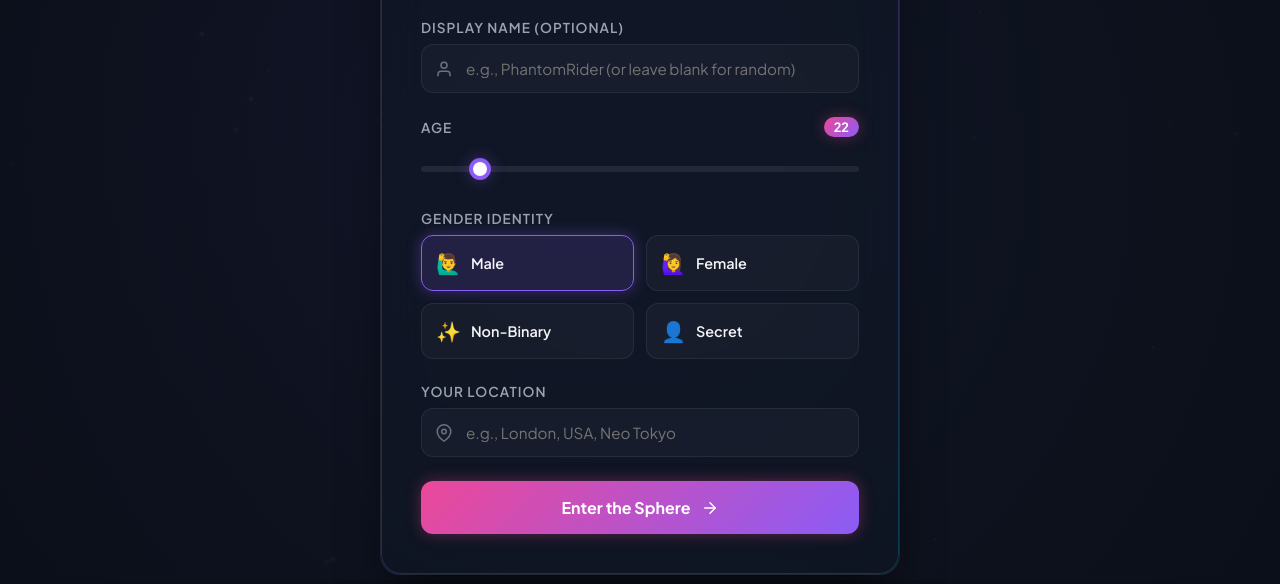
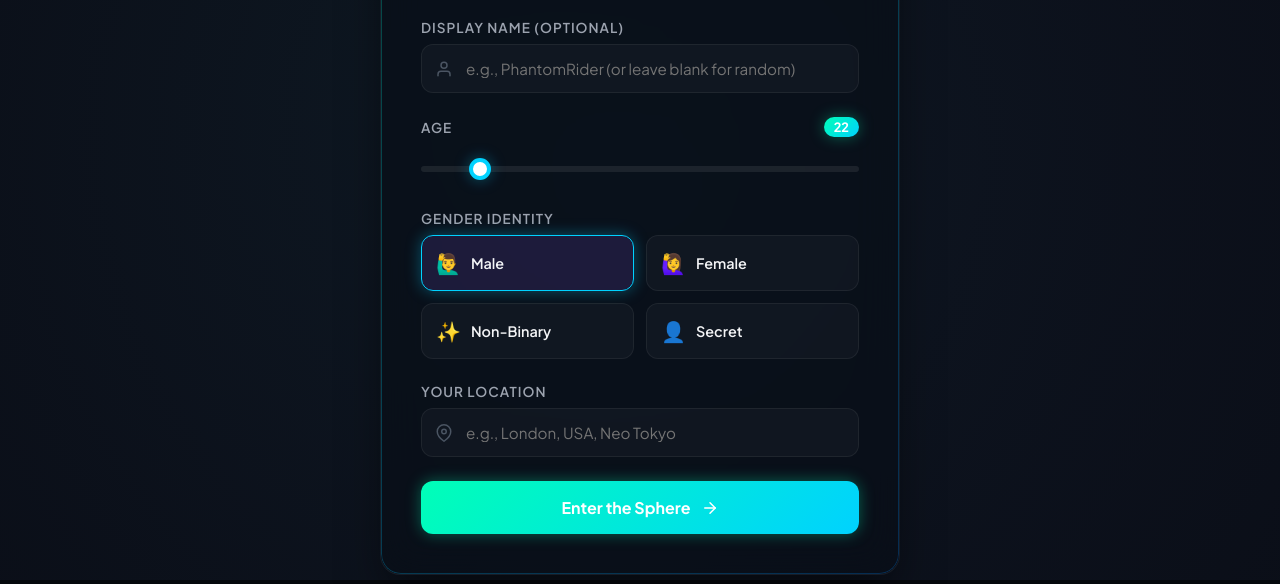
Before and after one commit to vsagar225225/ghostwire, a website: page public/index.html in a window 1280 px wide. Shown: the part 220-804 px from the top of the page. Drawn offline with nearby package versions, Linux system fonts and the light colour scheme; no server answers.

Commit message:
Implement profile reset triggers, fix location autocomplete dropdown stacking, and upgrade styling to Midnight Cyber-Emerald & Neon Cyan

```diff
--- a/public/css/style.css
+++ b/public/css/style.css
@@ -3,27 +3,27 @@
    ========================================================================== */
 
 :root {
-  /* Futuristic Dark Slate & Purple Color Palette */
-  --bg-space: #0b0f19;
-  --bg-deep: #111827;
-  --bg-card: rgba(17, 24, 39, 0.55);
-  --border-glass: rgba(255, 255, 255, 0.07);
-  --border-focus: rgba(168, 85, 247, 0.4);
+  /* Futuristic Dark Slate & Neon Mint/Cyan Palette */
+  --bg-space: #05080c;
+  --bg-deep: #090e15;
+  --bg-card: rgba(8, 14, 23, 0.65);
+  --border-glass: rgba(255, 255, 255, 0.06);
+  --border-focus: rgba(0, 255, 183, 0.4);
 
   /* Brand Glow Accents */
-  --accent-pink: #ec4899;
-  --accent-violet: #8b5cf6;
-  --accent-cyan: #06b6d4;
-  --accent-emerald: #10b981;
+  --accent-pink: #00ffb7; /* Mapping pink to Neon Mint Green */
+  --accent-violet: #00d2ff; /* Mapping violet to Electric Cyan */
+  --accent-cyan: #0088ff; /* Vibrant Deep Blue */
+  --accent-emerald: #05ffb0; /* Active pulse green */
   --text-primary: #f3f4f6;
   --text-secondary: #9ca3af;
-  --text-muted: #6b7280;
+  --text-muted: #4b5563;
 
   /* Custom Glow Shadows */
-  --glow-pink: 0 0 15px rgba(236, 72, 153, 0.35);
-  --glow-violet: 0 0 15px rgba(139, 92, 246, 0.35);
-  --glow-cyan: 0 0 15px rgba(6, 182, 212, 0.35);
-  --glow-emerald: 0 0 15px rgba(16, 185, 129, 0.35);
+  --glow-pink: 0 0 15px rgba(0, 255, 183, 0.35);
+  --glow-violet: 0 0 15px rgba(0, 210, 255, 0.35);
+  --glow-cyan: 0 0 15px rgba(0, 136, 255, 0.35);
+  --glow-emerald: 0 0 15px rgba(5, 255, 176, 0.35);
 
   /* Transitions */
   --transition-fast: 0.2s cubic-bezier(0.4, 0, 0.2, 1);
@@ -62,7 +62,7 @@ body {
   height: 100%;
   z-index: 0;
   pointer-events: none;
-  background: radial-gradient(circle at 30% 30%, #1e113a 0%, var(--bg-space) 80%);
+  background: radial-gradient(circle at 30% 30%, #05221b 0%, var(--bg-space) 80%);
 }
 
 /* Custom Scrollbar Styles */
--- a/public/index.html
+++ b/public/index.html
@@ -89,7 +89,7 @@
         </div>
 
         <!-- Location Field -->
-        <div class="form-group animate-slide-up" style="animation-delay: 0.3s; position: relative;">
+        <div class="form-group animate-slide-up" style="animation-delay: 0.3s; position: relative; z-index: 10;">
           <label for="locationInput">Your Location</label>
           <div class="input-glow-wrapper">
             <svg class="input-icon" viewBox="0 0 24 24" fill="none" stroke="currentColor" stroke-width="2" stroke-linecap="round" stroke-linejoin="round">
@@ -150,9 +150,13 @@
 
       <div class="header-right">
         <!-- Self Profile Tag -->
-        <div class="profile-pill" id="selfProfilePill">
+        <div class="profile-pill" id="selfProfilePill" style="cursor: pointer;" title="Click to Change Profile / Reset Details">
           <span class="user-avatar-dot"></span>
           <span class="profile-alias" id="myAlias">Connecting...</span>
+          <svg class="control-svg" viewBox="0 0 24 24" fill="none" stroke="currentColor" stroke-width="2.5" style="width: 12px; height: 12px; margin-left: 6px; opacity: 0.75; transition: opacity 0.2s;">
+            <path d="M11 4H4a2 2 0 0 0-2 2v14a2 2 0 0 0 2 2h14a2 2 0 0 0 2-2v-7"></path>
+            <path d="M18.5 2.5a2.121 2.121 0 1 1 3 3L12 15l-4 1 1-4z"></path>
+          </svg>
         </div>
 
         <!-- Active Soul Presence Bubble -->
--- a/public/js/app.js
+++ b/public/js/app.js
@@ -38,9 +38,9 @@ document.addEventListener('DOMContentLoaded', () => {
       draw() {
         ctx.beginPath();
         ctx.arc(this.x, this.y, this.r, 0, Math.PI * 2);
-        ctx.fillStyle = `rgba(168, 85, 247, ${this.alpha})`; // Purple space particles
+        ctx.fillStyle = `rgba(0, 255, 183, ${this.alpha})`; // Mint cyber particles
         ctx.shadowBlur = this.r * 2;
-        ctx.shadowColor = '#8b5cf6';
+        ctx.shadowColor = '#00ffb7';
         ctx.fill();
         ctx.shadowBlur = 0; // Reset shadow for efficiency
       }
@@ -365,7 +365,40 @@ document.addEventListener('DOMContentLoaded', () => {
         enterPortalBtn.querySelector('span').textContent = 'Enter the Sphere';
       }
     });
-  });
+  // Change Profile / Reset Details Event Trigger
+  const selfProfilePill = document.getElementById('selfProfilePill');
+  if (selfProfilePill) {
+    selfProfilePill.addEventListener('click', () => {
+      if (confirm('Would you like to change your display profile? This will disconnect you from all active chats.')) {
+        // Disconnect immediately
+        socket.disconnect();
+
+        // Pre-fill fields with current active profile
+        if (myProfile) {
+          // If the alias contains '#' it was randomly generated, so leave it blank.
+          // Otherwise, pre-fill what they typed.
+          document.getElementById('aliasInput').value = myProfile.alias.includes('#') ? '' : myProfile.alias;
+          ageRange.value = myProfile.age;
+          ageValue.textContent = myProfile.age;
+          locationInput.value = myProfile.location;
+        }
+
+        // Transition back to onboarding overlay
+        appPortal.classList.add('hidden');
+        chatInputDock.classList.add('hidden');
+        onboardingScreen.classList.remove('hidden');
+
+        // Re-enable submission button
+        const enterPortalBtn = document.getElementById('enterPortalBtn');
+        enterPortalBtn.disabled = false;
+        enterPortalBtn.querySelector('span').textContent = 'Enter the Sphere';
+
+        // Reconnect socket so it is fully ready for next submit
+        socket.connect();
+      }
+    });
+  }
+
 
 
   // Header Mode Navigation Tabs switcher
```
